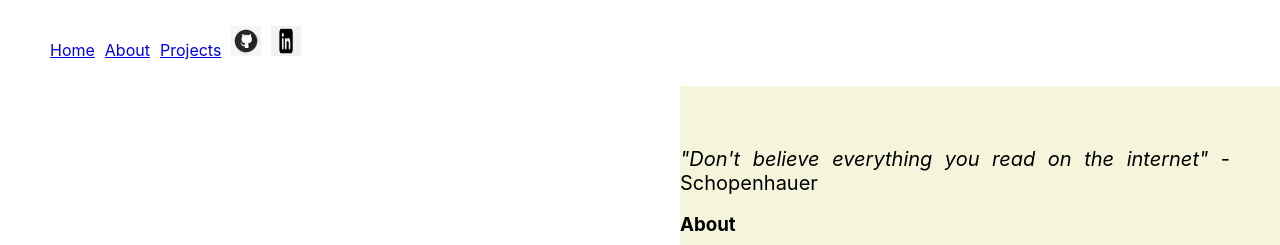
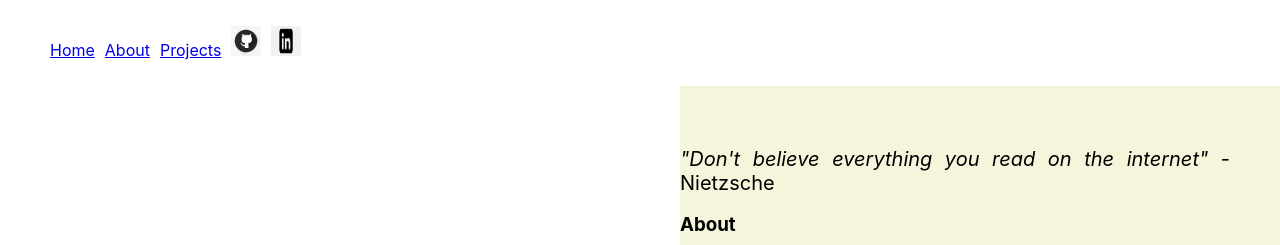
Before and after one commit to josh-w-mason/portfolio, a React (Create React App) app: page /aboutMe in a window 1280 px wide. Shown: the top 245 px of the page. Built offline with nearby package versions, Linux system fonts and the light colour scheme.

Commit message:
run production build for deployment

```diff
--- a/src/components/About.tsx
+++ b/src/components/About.tsx
@@ -1,14 +1,11 @@
 import React from 'react'
-import { Link } from 'react-router-dom'
-import Emoji from 'react-emoji-render'
 
 export default function About() {
   return (
     <>
       <div id="aboutMe" className="about">
         <h2>
-          <i>"Don't believe everything you read on the internet"</i> -
-          Schopenhauer
+          <i>"Don't believe everything you read on the internet"</i> - Nietzsche
         </h2>
 
         <h3>About</h3>
--- a/src/components/App.tsx
+++ b/src/components/App.tsx
@@ -1,5 +1,4 @@
-import { Routes, Route, Link, BrowserRouter } from 'react-router-dom'
-import logo from './logo.svg'
+import { Routes, Route } from 'react-router-dom'
 import './App.css'
 import React from 'react'
 import Nav from './Nav'
--- a/src/components/Home.tsx
+++ b/src/components/Home.tsx
@@ -1,6 +1,4 @@
 import React from 'react'
-import { Link } from 'react-router-dom'
-import Emoji from 'react-emoji-render'
 import joshSketch from './josh-mountain-sketch.svg'
 
 export default function Home() {
--- a/src/components/Nav.tsx
+++ b/src/components/Nav.tsx
@@ -2,7 +2,6 @@ import React from 'react'
 import { Link } from 'react-router-dom'
 import linkedinLogo from '../icons/png-transparent-linkedin-icon-linkedin-text-rectangle-logo.png'
 import githubLogo from '../icons/png-transparent-github-social-media-computer-icons-logo-android-github-logo-computer-wallpaper-banner-thumbnail.png'
-import { Link as ScrollLink } from 'react-scroll'
 
 export default function Nav() {
   return (
--- a/src/components/Projects.tsx
+++ b/src/components/Projects.tsx
@@ -1,5 +1,4 @@
 import React from 'react'
-import { Link } from 'react-router-dom'
 import buddyPic from '../screenshots/buddy-screenshot.png'
 import fullstackPic from '../screenshots/full-stack-screenshot.png'
 import foundationsPic from '../screenshots/josh-foundations-screenshot.png'
```
